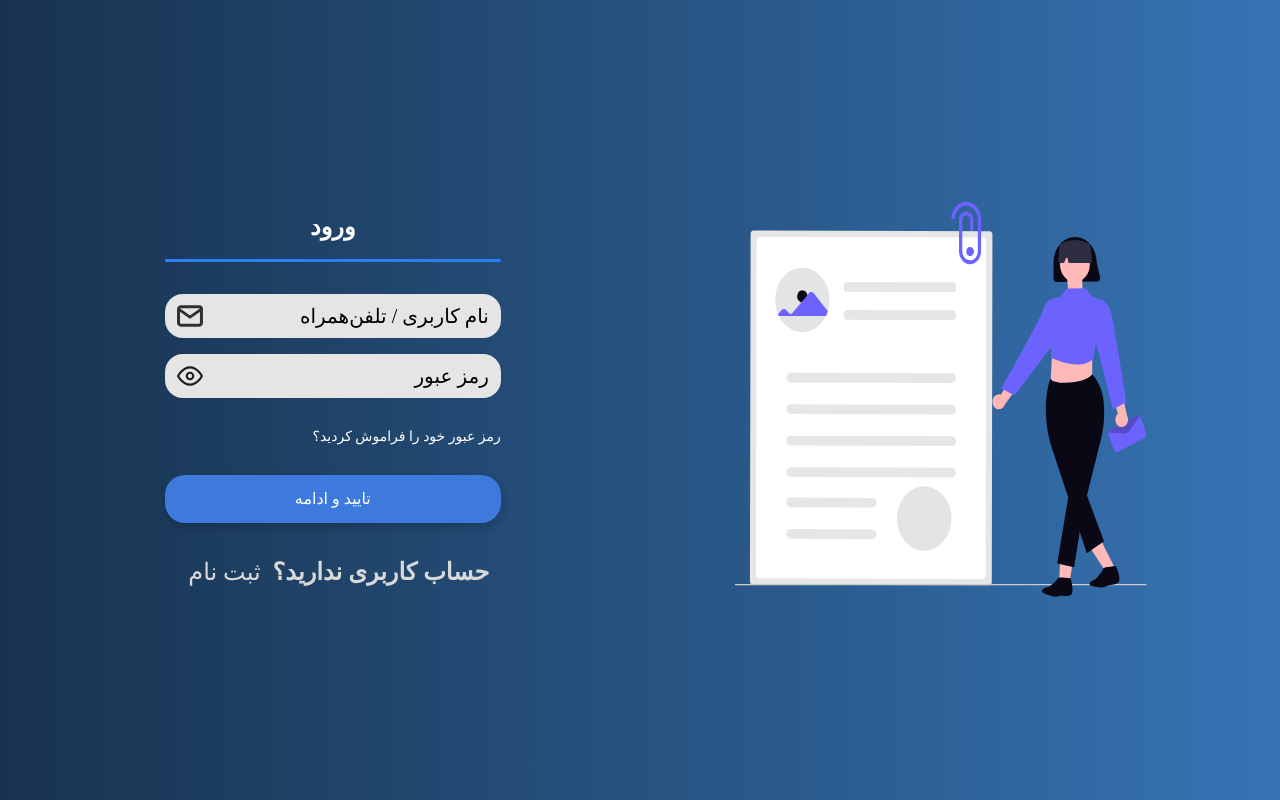
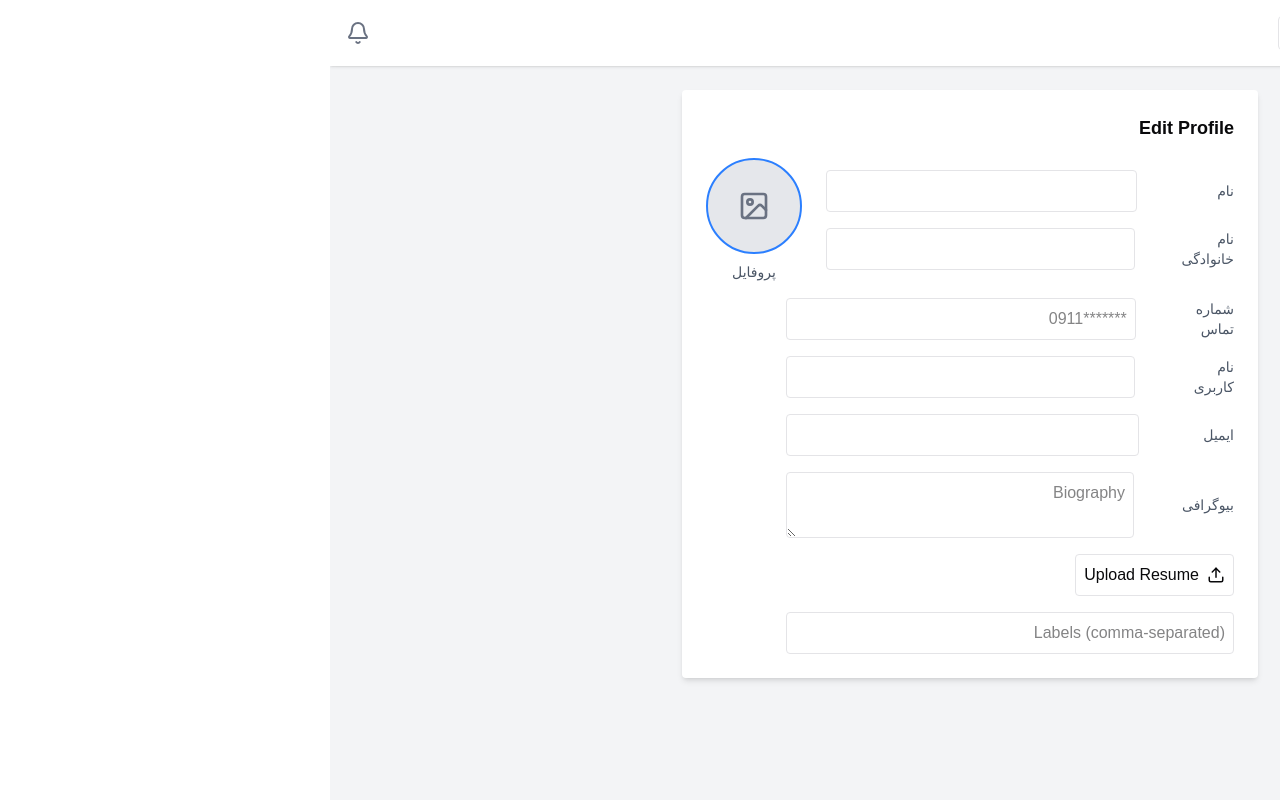
Before and after one commit to NiflheimDevs/FrontEnd, a React (Vite) app in the folder niflheim/: page /dashboard in a window 1280 px wide. Before the commit this address led to /auth. Built offline with nearby package versions, Linux system fonts and the light colour scheme; grey boxes are pictures that could not be loaded.

Commit message:
feat(Dashboard) : Start

```diff
--- a/niflheim/src/pages/Dashboard.tsx
+++ b/niflheim/src/pages/Dashboard.tsx
@@ -1,29 +1,151 @@
-import React from "react";
-import { Link } from "react-router-dom";
-import { useDispatch } from "react-redux";
-import { logout } from "../store/slices/authSlice";
+import { useState } from "react";
+import { Bell, Search, Upload, User, Image, Menu } from "lucide-react";
+// import { Button } from "@/components/ui/button";
 
-const Dashboard = () => {
-  const dispatch = useDispatch();
+export default function Dashboard() {
+  const [isSidebarOpen, setIsSidebarOpen] = useState(true);
 
   return (
-    <div className="flex flex-col justify-center items-center h-screen bg-gray-900 text-white">
-      <h1 className="text-3xl font-bold mb-4">Dashboard</h1>
+    <div className="flex h-screen bg-gray-100">
+      {/* Sidebar (Dashboard Navigation) */}
+      <aside
+        className={`fixed right-0 top-18 h-full bg-[#D4D4D4] p-5 shadow-md transition-transform ${
+          isSidebarOpen ? "w-64" : "w-16"
+        } duration-300 flex flex-col items-center`}
+      >
+        <button
+          onClick={() => setIsSidebarOpen(!isSidebarOpen)}
+          className="p-2 mb-4"
+        >
+          <Menu size={24} />
+        </button>
+        {isSidebarOpen && (
+          <nav className="mt-5 space-y-3 w-full text-right pr-4">
+            <a href="#" className="block p-2 rounded hover:bg-gray-200">
+              خانه
+            </a>
+            <a href="#" className="block p-2 rounded hover:bg-gray-200">
+              پروفایل
+            </a>
+            <a href="#" className="block p-2 rounded hover:bg-gray-200">
+              تنظیمات
+            </a>
+          </nav>
+        )}
+      </aside>
 
-      <Link to="/profile">
-        <button className="bg-green-500 px-6 py-2 rounded-md hover:bg-green-600 transition">
-          Go to Profile
-        </button>
-      </Link>
+      {/* Main Content */}
+      <main className="flex-1 flex flex-col ">
+        {" "}
+        {/* Adjust padding to prevent overlap */}
+        {/* Header */}
+        <header className="z-10 bg-white p-4 shadow flex justify-between items-center">
+          <div className="flex items-center justify-between gap-4">
+            <img src="/logo.png" alt="Logo" className="h-8" />
+            <div className="relative">
+              <Search
+                className="absolute left-2 top-1/2 transform -translate-y-1/2 text-gray-400"
+                size={18}
+              />
+              <input
+                type="text"
+                placeholder="Search..."
+                className="pl-8 pr-4 py-1 border rounded"
+              />
+            </div>
+          </div>
+          <Bell className="text-gray-500 cursor-pointer" />
+        </header>
+        {/* Form Section */}
+        <section className="p-6">
+          <div className="bg-white p-6 rounded shadow-md max-w-xl mx-auto">
+            <h2 className="text-lg font-bold mb-4">Edit Profile</h2>
+            <div className="flex items-center gap-6">
+              {/* Profile Picture */}
 
-      <button
-        onClick={() => dispatch(logout())}
-        className="mt-4 bg-red-500 px-6 py-2 rounded-md hover:bg-red-600 transition"
-      >
-        Logout
-      </button>
+              {/* Name Fields */}
+              <div className="flex flex-col gap-4 flex-1">
+                <div className="flex justify-between items-center gap-20">
+                  <label className="text-sm text-gray-600">نام</label>
+                  <input
+                    type="text"
+                    placeholder=""
+                    className="w-full p-2 border rounded text-right"
+                  />
+                </div>
+                <div className="flex justify-between items-center gap-11">
+                  <label className="text-sm text-gray-600">نام خانوادگی</label>
+                  <input
+                    type="text"
+                    placeholder=""
+                    className="w-full p-2 border rounded text-right"
+                  />
+                </div>
+              </div>
+              <div className="flex flex-col items-center">
+                <label className="w-24 h-24 border-2 border-blue-500 rounded-full flex items-center justify-center cursor-pointer overflow-hidden bg-gray-200">
+                  <input type="file" className="hidden" />
+                  <Image className="text-gray-500" size={32} />
+                </label>
+                <span className="mt-2 text-sm text-gray-600">پروفایل</span>
+              </div>
+            </div>
+
+            <div className="space-y-4 mt-4 ml-20">
+              <div className="flex justify-between items-center gap-10">
+                <label className="text-sm text-gray-600">شماره تماس</label>
+                <input
+                  type="text"
+                  placeholder="*******0911"
+                  className="w-full p-2 border rounded"
+                />
+              </div>
+
+              <div className="flex justify-between items-center gap-13">
+                <label className="text-sm text-gray-600">نام کاربری</label>
+                <input
+                  type="text"
+                  placeholder=""
+                  className="w-full p-2 border rounded"
+                />
+              </div>
+
+              <div className="flex justify-between items-center gap-16">
+                <label className="text-sm text-gray-600">ایمیل</label>
+                <input
+                  type="email"
+                  placeholder=""
+                  className="w-full p-2 border rounded"
+                />
+              </div>
+
+              <div className="flex justify-between items-center gap-12">
+                <label className="text-sm text-gray-600">بیوگرافی</label>
+                <textarea
+                  placeholder="Biography"
+                  className="w-full p-2 border rounded"
+                ></textarea>
+              </div>
+
+              <div className="flex items-center gap-2">
+                <input type="file" className="hidden" id="resume-upload" />
+                <label
+                  htmlFor="resume-upload"
+                  className="flex items-center gap-2 p-2 border rounded cursor-pointer"
+                >
+                  <Upload size={18} /> Upload Resume
+                </label>
+              </div>
+              <input
+                type="text"
+                placeholder="Labels (comma-separated)"
+                className="w-full p-2 border rounded"
+              />
+              {/* <Button className="w-full bg-blue-500 text-white">Update</Button> */}
+            </div>
+          </div>
+        </section>
+      </main>
     </div>
   );
-};
-
-export default Dashboard;
+}
--- a/niflheim/src/routes/routes.tsx
+++ b/niflheim/src/routes/routes.tsx
@@ -4,7 +4,6 @@ import AuthPage from "../pages/Auth";
 import Dashboard from "../pages/Dashboard";
 import Profile from "../pages/Profile";
 import Footer from "../Components/Footer/Footer";
-
 
 import AboutUs from "../pages/AboutUs";
 import Error from "../pages/Error/Error";
@@ -18,8 +17,16 @@ export const publicRoutes = [
   { path: "/profile", element: <Profile /> },
   { path: "/footer", element: <Footer /> },
   { path: "/aboutUs", element: <AboutUs /> },
-  { path: "/verify", element: <MobileVerifyWrapper><MobileVerify /></MobileVerifyWrapper> },
-  { path: "/error", element: <Error /> }
+  {
+    path: "/verify",
+    element: (
+      <MobileVerifyWrapper>
+        <MobileVerify />
+      </MobileVerifyWrapper>
+    ),
+  },
+  { path: "/error", element: <Error /> },
+  { path: "/dashboard", element: <Dashboard /> },
 ];
 
 // Private routes (require authentication)
```
